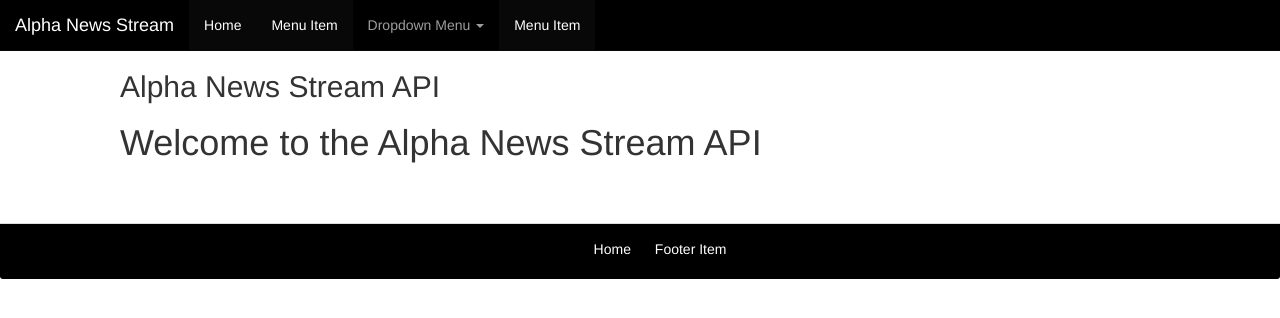
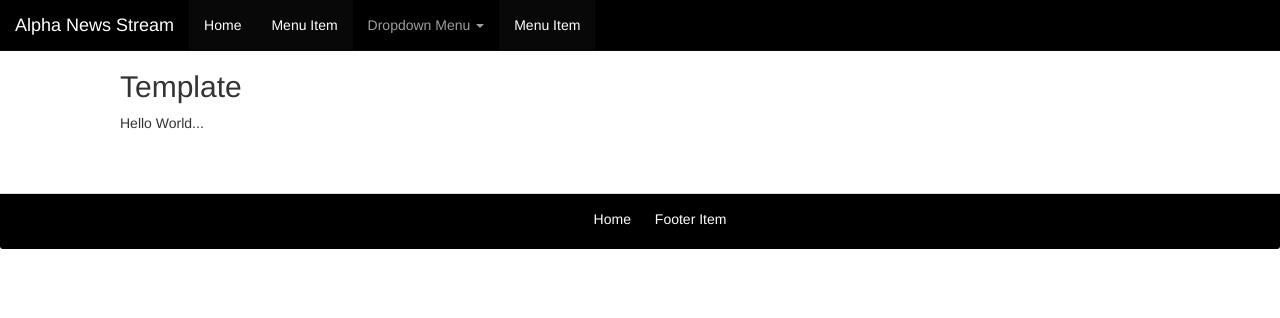
Before and after one commit to kinlane/template-bootstrap, a Jekyll site: the page built from index.html, in a window 1280 px wide. Shown: the top 318 px of the page. Built offline with Jekyll 4.4.1, drawn with Linux system fonts in a browser that asks for light colours; nearby versions of some CDN libraries.

Commit message:
Update index.html

```diff
--- a/index.html
+++ b/index.html
@@ -1,6 +1,6 @@
 ---
 layout: page
-title: Alpha News Stream API
+title: Template
 ---
 
-<h1>Welcome to the Alpha News Stream API</h1>
+<p>Hello World...</p>
```
